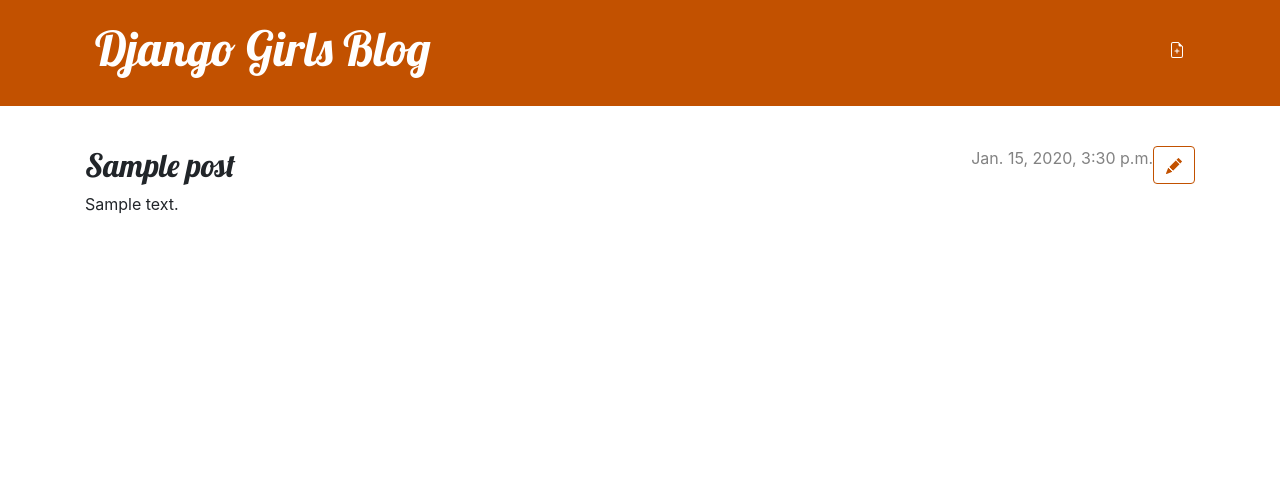
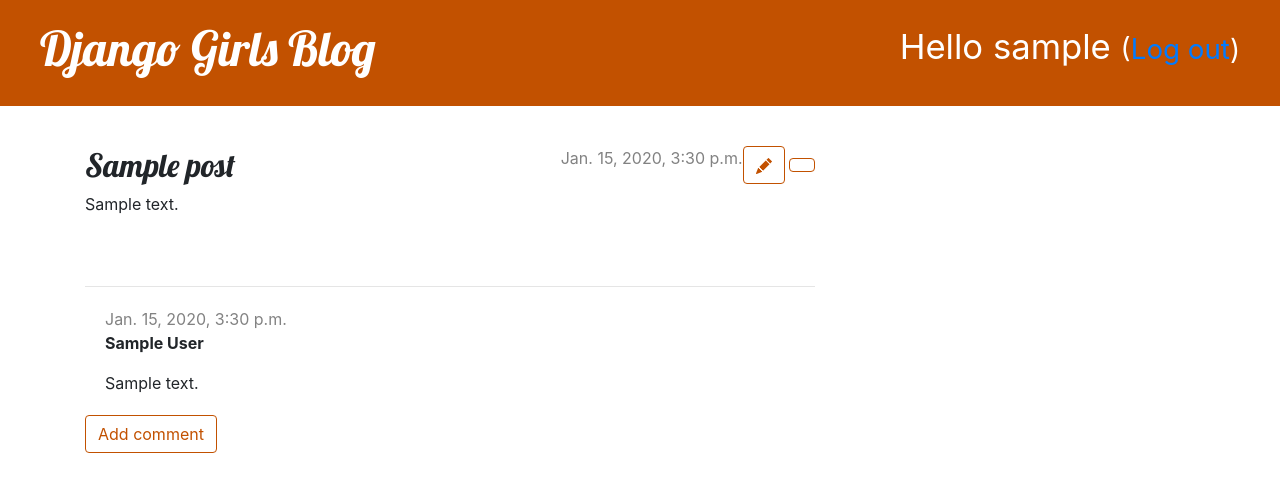
Before and after one commit to srikant99/my-first-blog, a Django app: page /post/1/ in a window 1280 px wide. Shown: the top 492 px of the page. Run offline with Django 3.2, Linux system fonts and the light colour scheme; a user stored in the database is signed in; tables that the repository leaves empty hold one stand-in row (values such as "Sample post").

Commit message:
Added security and comments model

```diff
--- a/blog/admin.py
+++ b/blog/admin.py
@@ -1,6 +1,8 @@
 from django.contrib import admin
-from .models import Post
+from .models import Post, Comment
 
 admin.site.register(Post)
+admin.site.register(Comment)
+
 
 # Register your models here.
--- a/blog/models.py
+++ b/blog/models.py
@@ -16,4 +16,21 @@
     def __str__(self):
         return self.title
 
+    def approved_comments(self):
+        return self.comments.filter(approved_comment=True)
+
+class Comment(models.Model):
+    post = models.ForeignKey('blog.Post', on_delete=models.CASCADE, related_name='comments')
+    author = models.CharField(max_length=200)
+    text = models.TextField()
+    created_date = models.DateTimeField(default=timezone.now)
+    approved_comment = models.BooleanField(default=False)
+
+    def approve(self):
+        self.approved_comment = True
+        self.save()
+
+    def __str__(self):
+        return self.text
+
 # Create your models here.
--- a/blog/static/css/blog.css
+++ b/blog/static/css/blog.css
@@ -68,3 +68,7 @@
     color: #FFFFFF;
     background-color: #C25100;
 }
+
+.comment {
+    margin: 20px 0px 20px 20px;
+}
--- a/blog/templates/blog/base.html
+++ b/blog/templates/blog/base.html
@@ -8,23 +8,25 @@
         <link rel="stylesheet" href="{% static 'css/blog.css' %}">
     </head>
     <body>
-        <header class="page-header">
-          <div class="container">
+        <body>
+            <div class="page-header">
                 {% if user.is_authenticated %}
-                  <a href="{% url 'post_new' %}" class="top-menu">
-                      {% include './icons/file-earmark-plus.svg' %}
-                  </a>
+                    <a href="{% url 'post_new' %}" class="top-menu"><span class="glyphicon glyphicon-plus"></span></a>
+                    <a href="{% url 'post_draft_list' %}" class="top-menu"><span class="glyphicon glyphicon-edit"></span></a>
+                    <p class="top-menu">Hello {{ user.username }} <small>(<a href="{% url 'logout' %}">Log out</a>)</small></p>
+                {% else %}
+                    <a href="{% url 'login' %}" class="top-menu"><span class="glyphicon glyphicon-lock"></span></a>
                 {% endif %}
                 <h1><a href="/">Django Girls Blog</a></h1>
             </div>
-        </header>
-        <main class="container">
+            <div class="content container">
                 <div class="row">
-                <div class="col">
+                    <div class="col-md-8">
                     {% block content %}
                     {% endblock %}
                     </div>
                 </div>
-        </main>
+            </div>
+        </body>
     </body>
 </html>
--- a/blog/templates/blog/post_detail.html
+++ b/blog/templates/blog/post_detail.html
@@ -7,14 +7,37 @@
                 <a class="btn btn-default" href="{% url 'post_edit' pk=post.pk %}">
                     {% include './icons/pencil-fill.svg' %}
                 </a>
+                <a class="btn btn-default" href="{% url 'post_remove' pk=post.pk %}"><span class="glyphicon glyphicon-remove"></span></a>
             {% endif %}
         </aside>
         {% if post.published_date %}
             <time class="date">
                 {{ post.published_date }}
             </time>
+        {% else %}
+            <a class="btn btn-default" href="{% url 'post_publish' pk=post.pk %}">Publish</a>
         {% endif %}
         <h2>{{ post.title }}</h2>
         <p> {{ post.text|linebreaksbr }}</p>
     </article>
+    <hr>
+    {% for comment in post.comments.all %}
+    {% if user.is_authenticated or comment.approved_comment %}
+    <div class="comment">
+        <div class="date">
+            {{ comment.created_date }}
+            {% if not comment.approved_comment %}
+                <a class="btn btn-default" href="{% url 'comment_remove' pk=comment.pk %}"><span class="glyphicon glyphicon-remove"></span></a>
+                <a class="btn btn-default" href="{% url 'comment_approve' pk=comment.pk %}"><span class="glyphicon glyphicon-ok"></span></a>
+            {% endif %}
+        </div>
+        <strong>{{ comment.author }}</strong>
+        <p>{{ comment.text|linebreaks }}</p>
+    </div>
+    {% endif %}
+    {% empty %}
+        <p>No comments here yet :(</p>
+    {% endfor %}
+    <a class="btn btn-default" href="{% url 'add_comment_to_post' pk=post.pk %}">Add comment</a>
+
 {% endblock %}
--- a/blog/templates/blog/post_list.html
+++ b/blog/templates/blog/post_list.html
@@ -8,6 +8,7 @@
             </time>
             <h2><a href="{% url 'post_detail' pk=post.pk %}">{{ post.title }}</a></h2>
             <p>{{ post.text|linebreaksbr }}</p>
+            <a href="{% url 'post_detail' pk=post.pk %}">Comments: {{ post.comments.count }}</a>
         </article>
     {% endfor %}
 {% endblock %}
--- a/blog/urls.py
+++ b/blog/urls.py
@@ -6,4 +6,10 @@
     path('post/<int:pk>/', views.post_detail, name='post_detail'),
     path('post/new/', views.post_new, name='post_new'),
     path('post/<int:pk>/edit/', views.post_edit, name='post_edit'),
+    path('drafts/', views.post_draft_list, name='post_draft_list'),
+    path('post/pk/publish/', views.post_publish, name='post_publish'),
+    path('post/<pk>/remove/', views.post_remove, name='post_remove'),
+    path('post/<int:pk>/comment/', views.add_comment_to_post, name='add_comment_to_post'),
+    path('comment/<int:pk>/approve/', views.comment_approve, name='comment_approve'),
+    path('comment/<int:pk>/remove/', views.comment_remove, name='comment_remove'),
 ]
--- a/blog/views.py
+++ b/blog/views.py
@@ -1,7 +1,8 @@
 from django.shortcuts import render, get_object_or_404, redirect
 from django.utils import timezone
-from .models import Post
-from .forms import PostForm
+from .models import Post, Comment
+from .forms import PostForm, CommentForm
+from django.contrib.auth.decorators import login_required
 
 # Create your views here.
 
@@ -13,13 +14,13 @@
     post = get_object_or_404(Post,pk=pk)
     return render(request, 'blog/post_detail.html', {'post':post})
 
+@login_required
 def post_new(request):
     if request.method == "POST":
         form = PostForm(request.POST)
         if form.is_valid():
             post = form.save(commit=False)
             post.author = request.user
-            post.published_date = timezone.now()
             post.save()
         return redirect('post_detail', pk=post.pk)
 
@@ -27,6 +28,7 @@
         form = PostForm()
     return render(request, 'blog/post_edit.html', {'form': form})
 
+@login_required
 def post_edit(request,pk):
     post = get_object_or_404(Post,pk=pk)
     if request.method == "POST":
@@ -34,10 +36,51 @@
         if form.is_valid():
             post = form.save(commit=False)
             post.author = request.user
-            post.published_date = timezone.now()
             post.save()
         return redirect('post_detail', pk=post.pk)
 
     else:
         form = PostForm(instance=post)
     return render(request, 'blog/post_edit.html', {'form': form})
+
+@login_required
+def post_draft_list(request):
+    posts = Post.objects.filter(published_date__isnull=True).order_by('created_date')
+    return render(request,'blog/post_draft_list.html', {'posts': posts})
+
+@login_required
+def post_publish(request,pk):
+    post = get_object_or_404(Post,pk=pk)
+    post.publish()
+    return redirect('post_detail',pk=pk)
+
+@login_required
+def post_remove(request, pk):
+    post = get_object_or_404(Post, pk=pk)
+    post.delete()
+    return redirect('post_list')
+
+def add_comment_to_post(request, pk):
+    post = get_object_or_404(Post, pk=pk)
+    if request.method == "POST":
+        form = CommentForm(request.POST)
+        if form.is_valid():
+            comment = form.save(commit=False)
+            comment.post = post
+            comment.save()
+            return redirect('post_detail', pk=post.pk)
+    else:
+        form = CommentForm()
+    return render(request, 'blog/add_comment_to_post.html', {'form': form})
+
+@login_required
+def comment_approve(request, pk):
+    comment = get_object_or_404(Comment, pk=pk)
+    comment.approve()
+    return redirect('post_detail', pk=comment.post.pk)
+
+@login_required
+def comment_remove(request, pk):
+    comment = get_object_or_404(Comment, pk=pk)
+    comment.delete()
+    return redirect('post_detail', pk=comment.post.pk)
--- a/mysite/settings.py
+++ b/mysite/settings.py
@@ -120,3 +120,4 @@
 
 STATIC_URL = '/static/'
 STATIC_ROOT = os.path.join(BASE_DIR, 'static')
+LOGIN_REDIRECT_URL = '/'
--- a/mysite/urls.py
+++ b/mysite/urls.py
@@ -15,8 +15,11 @@
 """
 from django.contrib import admin
 from django.urls import path, include
+from django.contrib.auth import views
 
 urlpatterns = [
     path('admin/', admin.site.urls),
+    path('accounts/login/', views.LoginView.as_view(), name='login'),
+    path('accounts/logout/',views.LogoutView.as_view(next_page='/'), name='logout'),
     path('', include('blog.urls')),
 ]
```
Also changed, not shown: blog/forms.py (+7 -1 lines), blog/templates/blog/add_comment_to_post.html (added, +9 -0 lines), blog/templates/blog/post_draft_list.html (added, +11 -0 lines), blog/templates/registration/login.html (added, +24 -0 lines), blog/migrations/0002_comment.py (added). Lines whose indentation alone changed are shown as unchanged.
